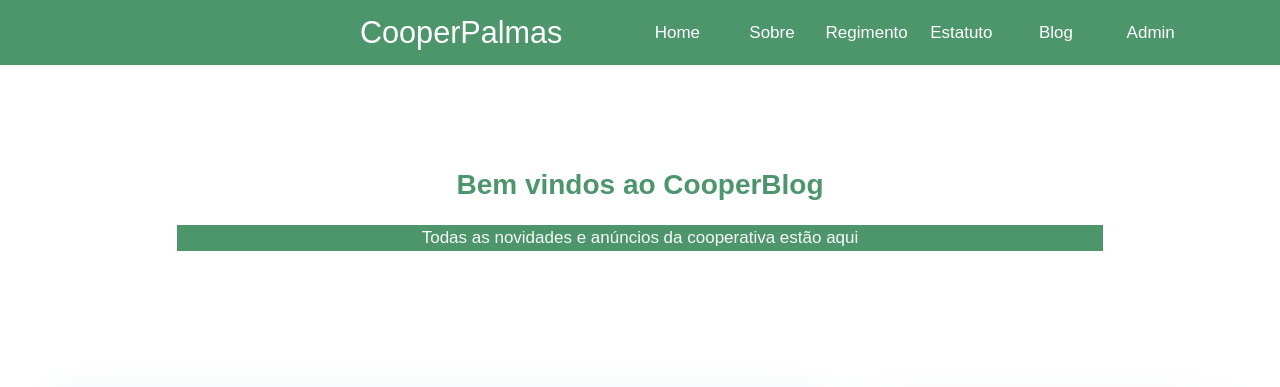
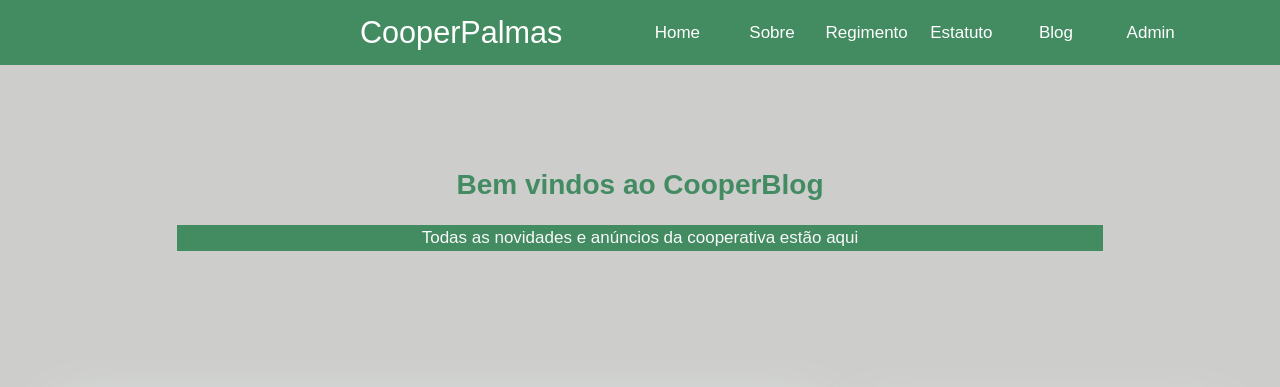
Before and after one commit to vitorekr/cooperpalmas, a Django app: page /blog/ in a window 1280 px wide. Shown: the top 387 px of the page. Run offline with Django 4.2, Linux system fonts and the light colour scheme; data comes from the database, SQL or seed files in the repository; some libraries are stand-ins or nearby versions.

Commit message:
Update blog.html

```diff
--- a/frontend/mysite/templates/blog.html
+++ b/frontend/mysite/templates/blog.html
@@ -11,7 +11,7 @@ img {
 }
 
 body {
-  background:   #fff !important;
+  background:   rgb(205, 206, 203) !important;
 }
 
 .card {
```
